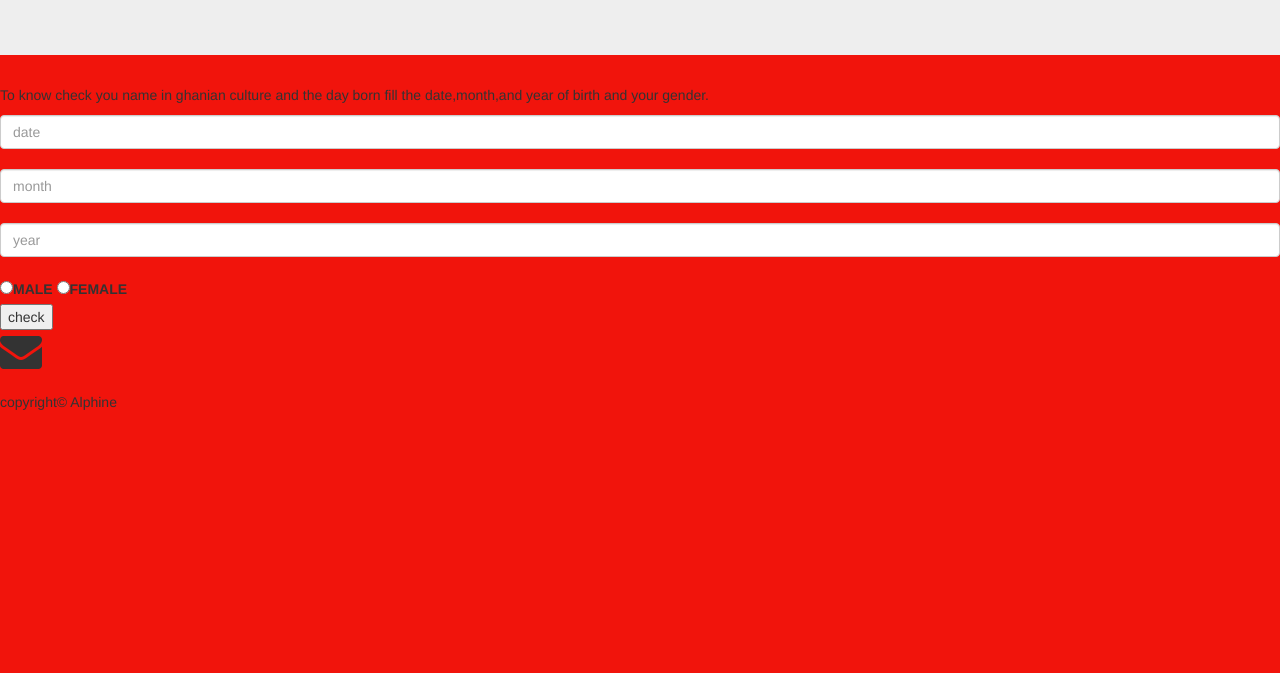
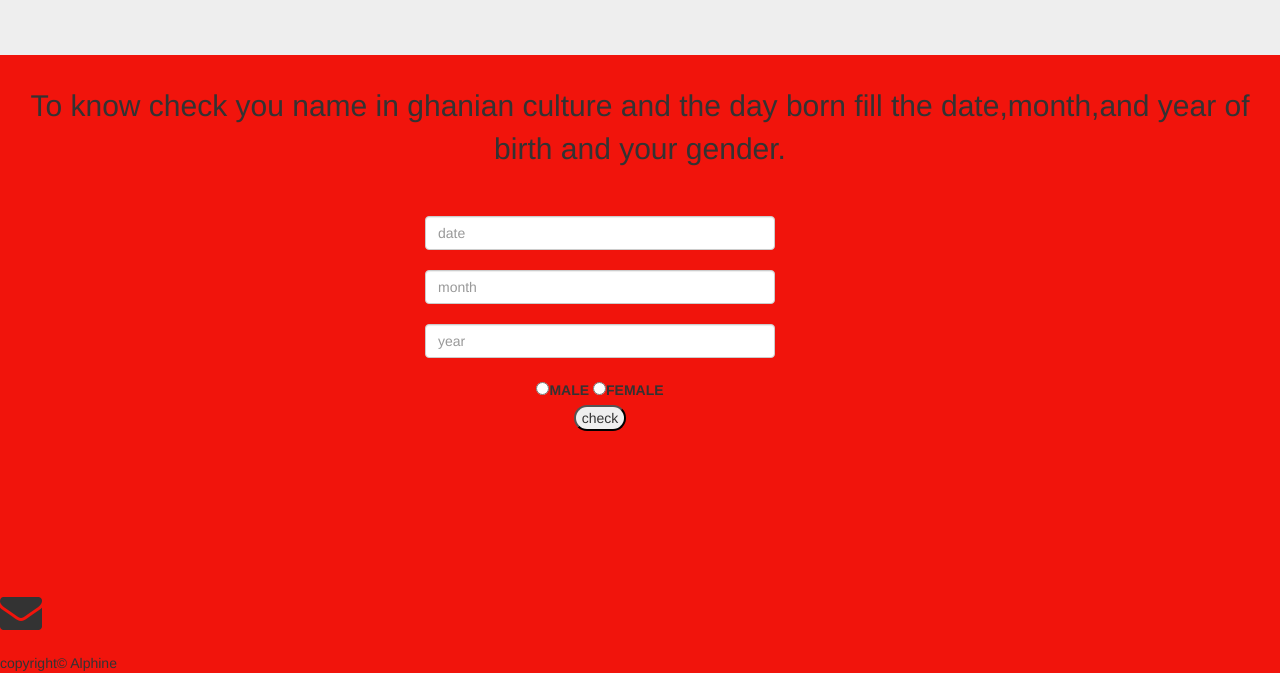
Before and after one commit to alphine3900/Amazing-Ghananian-Naming-Website, a plain HTML site: page form.html in a window 1280 px wide. Shown: the part 140-813 px from the top of the page. Drawn offline with nearby package versions, Linux system fonts and the light colour scheme; a script that the page names is missing.

Commit message:
add form style

```diff
--- a/form.css
+++ b/form.css
@@ -2,3 +2,22 @@ body {
     background-color: rgb(241, 20, 12);
     opacity: 5px;
 }
+
+#form {
+    text-align: center;
+    float: none;
+    margin-left: 400px;
+    padding: 25px;
+    margin-top: 20px;
+    width: 400px;
+    height: 400px;
+}
+
+input {
+    border-radius: 600px;
+}
+
+p {
+    text-align: center;
+    font-size: 30px;
+}
```
